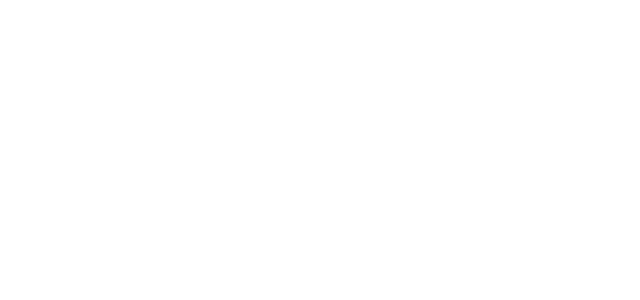
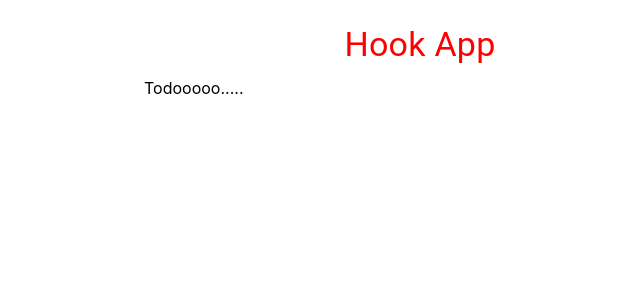
Before and after one commit to jrshittu/hook, a React (Create React App) app: page / in a window 1280 px wide. Shown: the top 300 px of the page, without its empty margins (220-860 px from the left). Built offline with nearby package versions, Linux system fonts and the light colour scheme.

Commit message:
added axios and updated App.js

```diff
--- a/package.json
+++ b/package.json
@@ -9,6 +9,7 @@
     "@testing-library/jest-dom": "^5.17.0",
     "@testing-library/react": "^13.4.0",
     "@testing-library/user-event": "^13.5.0",
+    "axios": "^1.4.0",
     "react": "^18.2.0",
     "react-dom": "^18.2.0",
     "react-scripts": "5.0.1",
--- a/src/App.js
+++ b/src/App.js
@@ -1,12 +1,27 @@
-import logo from './logo.svg';
+import React, { useState } from 'react';
 import './App.css';
+import { Container, Typography } from '@mui/material';
+import TodoList from './components/TodoList';
+// import axios from 'axios';
 
-function App() {
+const App = () => {
+
+  const [ todos, setTodos ] = useState([
+    {id: 1, text: 'Buy Groceries', completed: false},
+    {id: 2, text: 'Clean the house', completed: false},
+    {id: 3, text: 'Do dishes', completed: false},
+    {id: 4, text: 'Do Laundry', completed: false}
+  ]);
+
+
   return (
-    <div>
-
-    </div>
-  );
+    <Container maxWidth='sm'>
+      <Typography variant='h4' align='center' gutterBottom mt= '24px' color="red">
+        Hook App
+      </Typography>
+      <TodoList todos={todos} />
+    </Container>
+  )
 }
 
 export default App;
--- /dev/null
+++ b/src/components/TodoList.jsx
@@ -0,0 +1,11 @@
+import React from 'react';
+
+const TodoList = () => {
+  return (
+    <div>
+      Todooooo.....
+    </div>
+  )
+}
+
+export default TodoList
```
Also changed, not shown: 1 other file (tests, documents, lock files or other folders).
